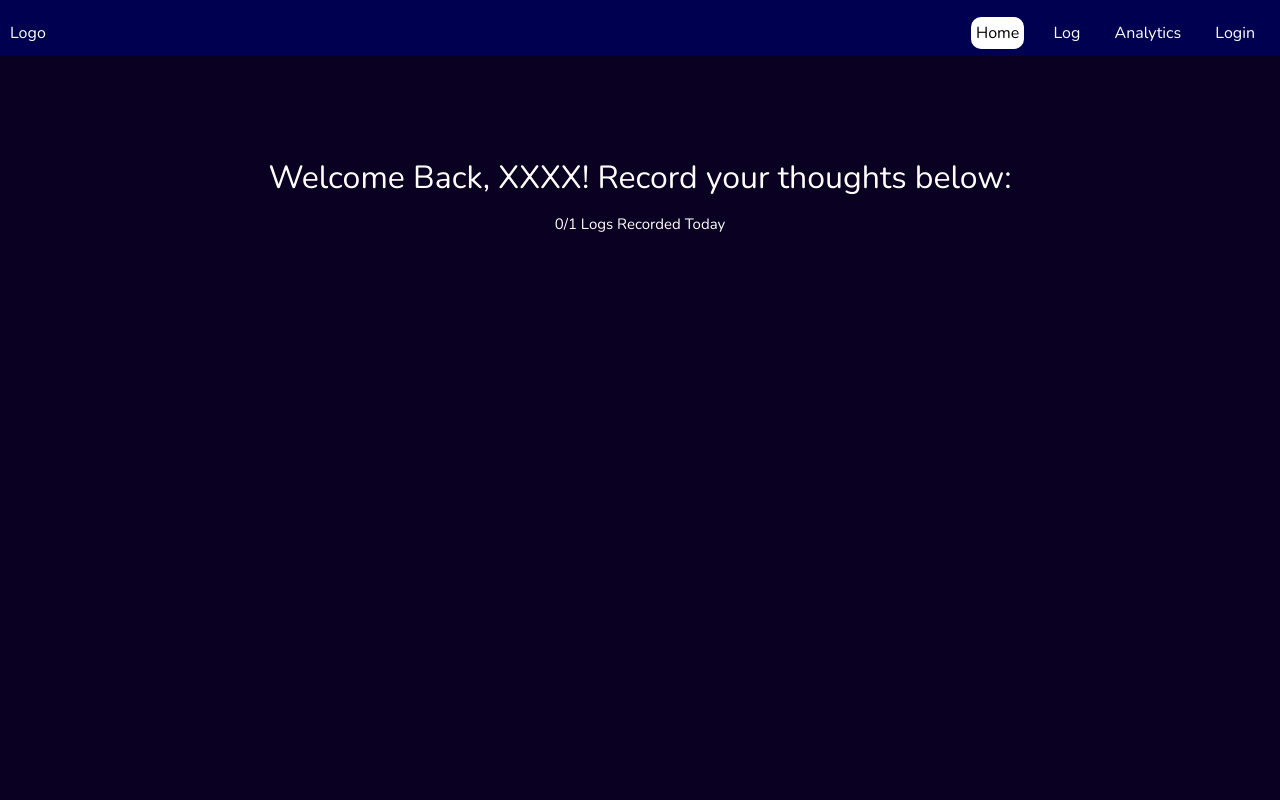
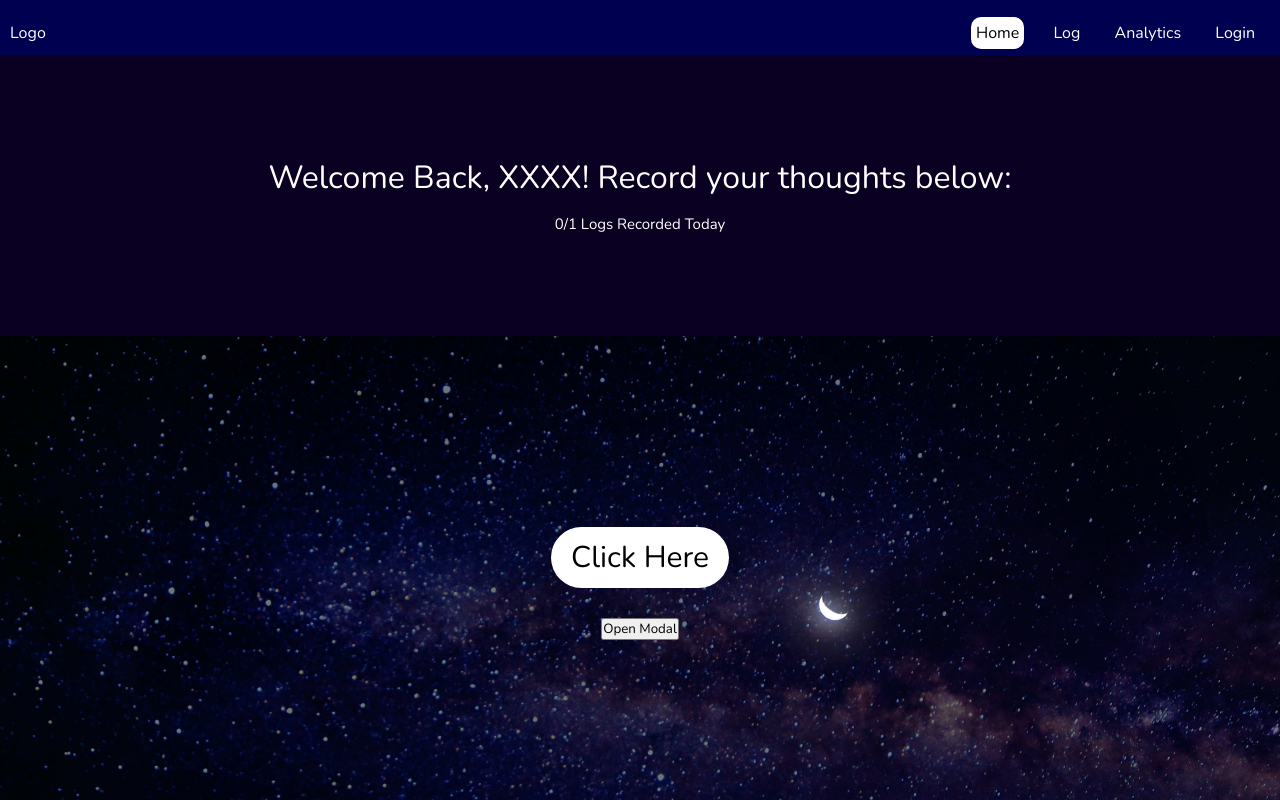
Before and after one commit to code4humanitycalhigh/emotionlog, a Flask app: template templates/index.html in a window 1280 px wide. Run offline with Flask 3, Linux system fonts and the light colour scheme; the template is opened without the code that fills it, so the values that code supplies are empty.

Commit message:
modaling

```diff
--- /dev/null
+++ b/static/modal.js
@@ -0,0 +1,25 @@
+// Get the modal
+var modal = document.getElementById("myModal");
+
+// Get the button that opens the modal
+var btn = document.getElementById("modal-opener");
+
+// Get the <span> element that closes the modal
+var span = document.getElementsByClassName("close")[0];
+
+// When the user clicks the button, open the modal
+btn.onclick = function() {
+  modal.style.display = "block";
+}
+
+// When the user clicks on <span> (x), close the modal
+span.onclick = function() {
+  modal.style.display = "none";
+}
+
+// When the user clicks anywhere outside of the modal, close it
+window.onclick = function(event) {
+  if (event.target == modal) {
+    modal.style.display = "none";
+  }
+}
--- a/static/style.css
+++ b/static/style.css
@@ -12,6 +12,7 @@
   font-style: normal;
   --dark-purple: rgb(10, 0, 32.5);
   --lighter-purple: rgb(20, 0, 40);
+  --lilac: 	#4E3283
 }
 
 /* Navbar */
@@ -85,6 +86,10 @@
   background-image: url("images/background.jpeg");
   background-size: cover;
   display: flex;
+  align-items: center;
+  justify-content: center;
+  text-align: center;
+  flex-direction: column;
 }
 
 .click {
@@ -93,10 +98,12 @@
   font-weight: 400;
   font-size: 30px;
   padding: 10px 20px;
+  text-align: center;
   border-radius: 40px;
   margin: auto;
   text-align: center;
   border: none;
+  margin: 30px;
 }
 
 .click:hover {
--- a/templates/index.html
+++ b/templates/index.html
@@ -33,13 +33,22 @@
     <h1>Welcome Back, XXXX! Record your thoughts below:</h1>
     <h4>0/1 Logs Recorded Today</h4>
   </header>
-  <!-- CODE FOR THE CAMERA SHIT
+  <!-- CODE FOR THE CAMERA SHIT -->
   <div class="bottom">
     <form action="" method="post">
-      <button class="click">Click Here</button>
+      <button class="click" id="k">Click Here</button>
     </form>
+
+    <button id="modal-opener">Open Modal</button>
+
+    <!-- The Modal -->
+    <div id="myModal" class="modal">
+
+      <!-- Modal content -->
+      <div class="modal-content">
+        <span class="close">&times;</span>
         <div class="start-stop">
-      <a href="#" id=5 onclick="startCamera()">Start Camera</a>
+          <a href="#" id=5 onclick="startCamera()" class="click">Start Camera</a>
 
         </div>
         <br>
@@ -48,11 +57,15 @@
           <video contrls id="videoElement" onloadeddata="adjustCanvas()"></video>
           <canvas id="captureCanvas"></canvas>
         </div>
-  -->
+      </div>
 
+    </div>
   </div>
 
   <script src="{{ url_for('static', filename='index.js') }}"></script>
+  <!-- Script tag for using live server -->
+  <script src="../static/index.js"></script>
+  <script src="../static/modal.js"></script>
 </body>
 
 </html>
```
Also changed, not shown: other parts of static/style.css (+40 -0 lines). Lines whose indentation alone changed are shown as unchanged.
